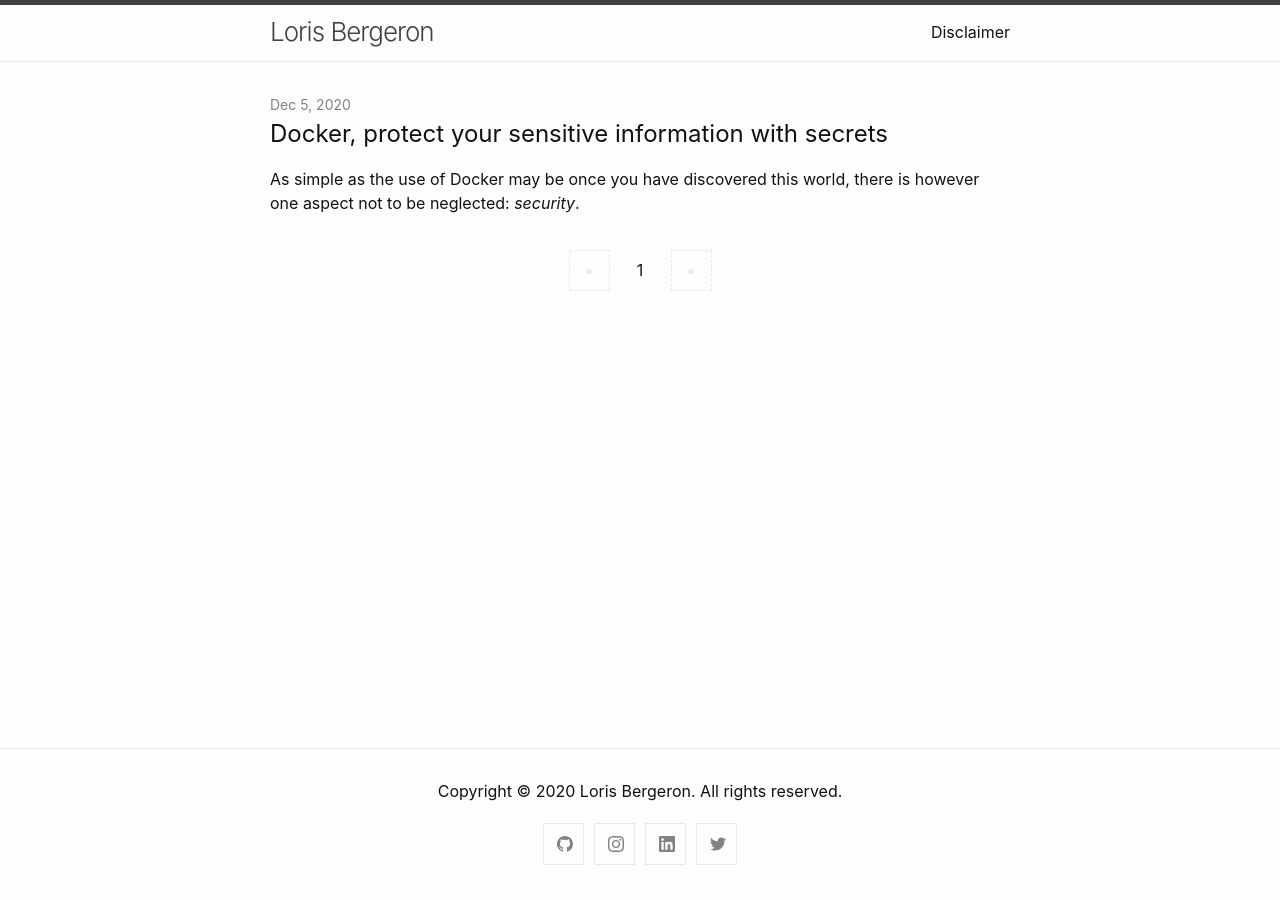
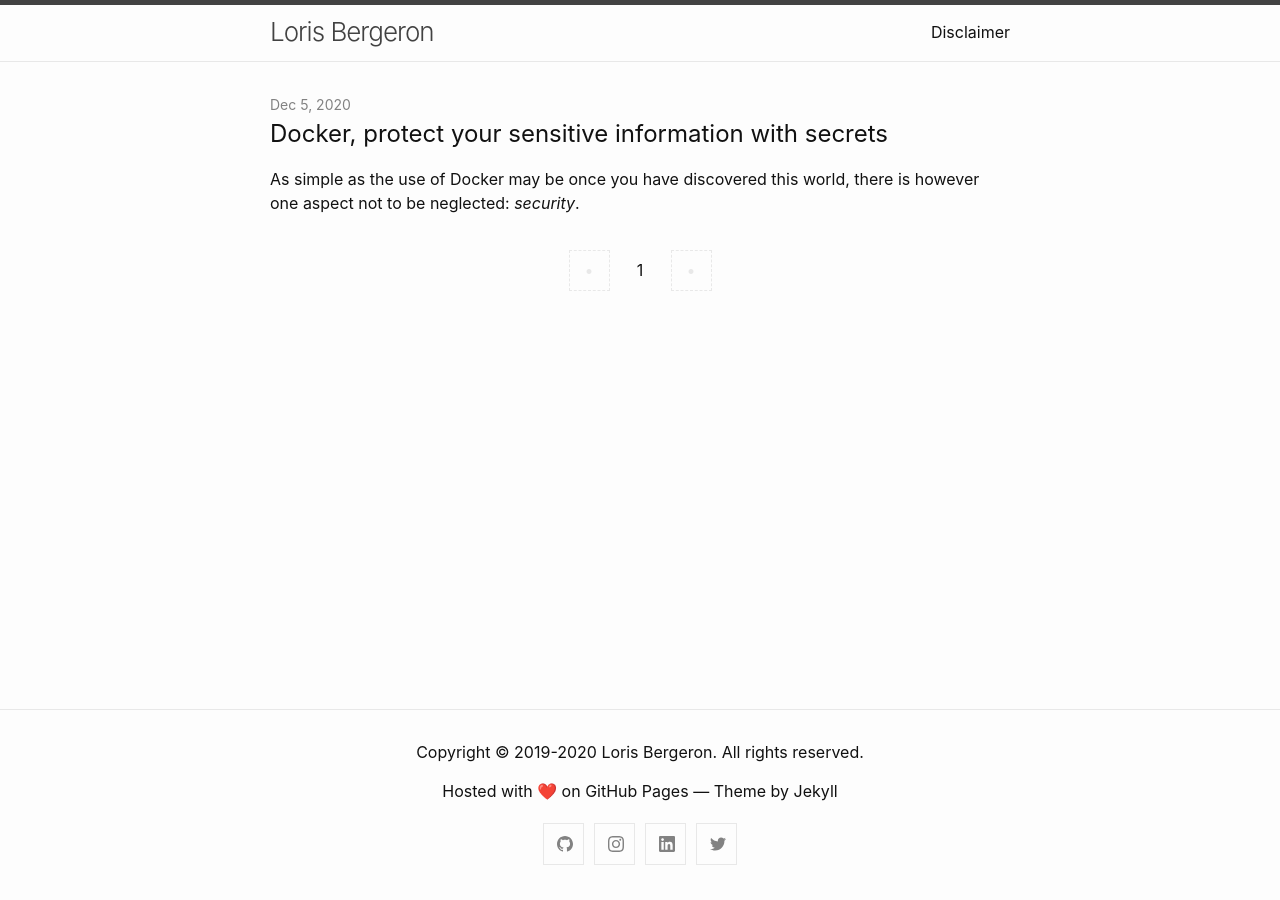
Before and after one commit to lorisbergeron/lorisbergeron.github.io, a Jekyll site: the page built from index.html, in a window 1280 px wide. Built offline with Jekyll 4.4.1, drawn with Linux system fonts in a browser that asks for light colours; the list of posts is cut into pages by our own code.

Commit message:
Add Jekyll and GitHub copyright in the footer

```diff
--- a/_includes/footer.html
+++ b/_includes/footer.html
@@ -4,7 +4,8 @@
   <div class="wrapper">
 
     <div class=footer-col-wrapper">
-      <p style="text-align:center;">Copyright &copy; 2020 Loris Bergeron. All rights reserved.</p>
+      <p style="text-align:center;">Copyright &copy; 2019-<script>document.write(new Date().getFullYear())</script> Loris Bergeron. All rights reserved.</p>
+      <p style="text-align:center;">Hosted with &#10084;&#65039; on GitHub Pages — Theme by <a href="https://github.com/jekyll/minima">Jekyll</a></p>
     </div>
 
     <div class="social-links">
```
